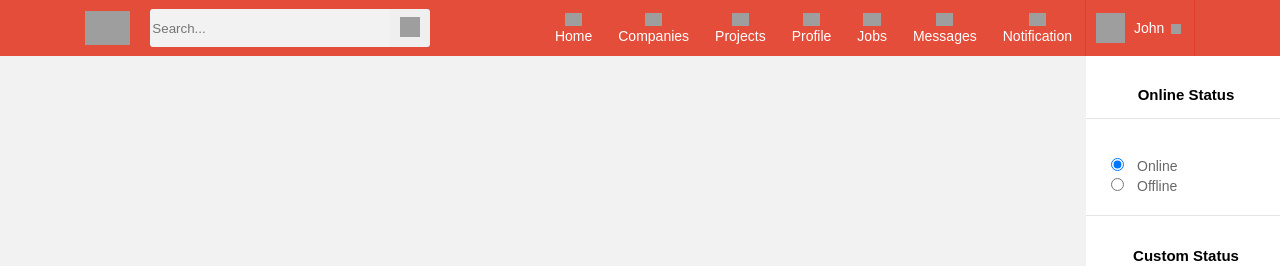
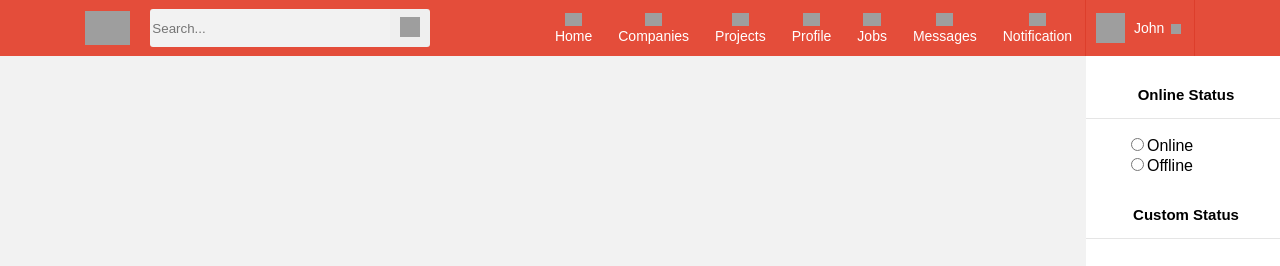
Before and after one commit to zaky06/cra-gh, a React (Create React App) app: page / in a window 1280 px wide. Both pictures are taken after a click on the element 1133 px from the left and 19 px from the top of the page. Shown: the top 266 px of the page. Built offline with nearby package versions, Linux system fonts and the light colour scheme; grey boxes are pictures that could not be loaded.

Commit message:
add component status

```diff
--- a/src/components/miniprofile/dropdown/dropdown.jsx
+++ b/src/components/miniprofile/dropdown/dropdown.jsx
@@ -1,6 +1,6 @@
 import React, { useState } from "react";
 import style from "./dropdown.module.css";
-import Demo1 from "./radio";
+import Status from "./status";
 import Search from "../../search/search";
 
 const Dropdown = () => {
@@ -24,7 +24,7 @@ const Dropdown = () => {
       {isMenuOpened && (
         <div className={style.menu}>
           <h3>Online Status</h3>
-          <Demo1 />
+          <Status />
           <h3>Custom Status</h3>
           <div className={style.search}>
             <Search />
@@ -32,24 +32,16 @@ const Dropdown = () => {
           <h3>Settings</h3>
           <div className={style.setting}>
             <a href="">
-                  <small>
-                    Account Setting
-                  </small>
+              <small>Account Setting</small>
             </a>
             <a href="">
-                  <small>
-                      Privacy
-                  </small>
+              <small>Privacy</small>
             </a>
             <a href="">
-                  <small>
-                      Faqs
-                  </small>
+              <small>Faqs</small>
             </a>
             <a href="">
-                  <small>
-                      Terms {`&`} Conditions
-                  </small>
+              <small>Terms {`&`} Conditions</small>
             </a>
           </div>
           <h3>Logout</h3>
--- a/src/components/miniprofile/dropdown/dropdown.module.css
+++ b/src/components/miniprofile/dropdown/dropdown.module.css
@@ -94,3 +94,7 @@ input {
 .setting {
     border-bottom: 1px solid #e5e5e5;
 }
+
+.statusForm {
+    color: black;
+}
--- a/src/components/miniprofile/dropdown/radio.jsx
+++ /dev/null
@@ -1,54 +0,0 @@
-import React, { Component } from "react";
-import style from "./dropdown.module.css"
-
-
-
-class Demo1 extends Component {
-
-    constructor() {
-        super();
-        this.state = {
-            name: 'Online'
-        };
-        this.onValChange = this.onValChange.bind(this);
-    }
-
-    onValChange = (event) => {
-        this.setState({
-            name: event.target.value
-        });
-    }
-
-    render() {
-        return (
-            <ul className={style.onOffStatus}>
-                  <li>
-                      <div className={style.fgtSec}>
-                          <input type="radio" value="Online" onChange={this.onValChange} checked={this.state.name === "Online"}/>
-                          <label >
-                            <span>
-
-                            </span>
-                          </label>
-                          <small>Online</small>
-                      </div>
-                  </li>
-                  <li>
-                      <div className={style.fgtSec}>
-                          <input type="radio" value="Offline" onChange={this.onValChange} checked={this.state.name === "Offline"} />
-                          <label >
-                            <span>
-
-                            </span>
-                          </label>
-                          <small>Offline</small>
-                      </div>
-                  </li>
-              </ul>
-        )
-    }
-
-}
-
-
-export default Demo1;
--- /dev/null
+++ b/src/components/miniprofile/dropdown/status.jsx
@@ -0,0 +1,27 @@
+import React from "react";
+import style from "./dropdown.module.css";
+
+const Status = () => {
+  return (
+    <form action="" className={style.statusForm}>
+      <ul>
+        <li>
+          <input
+            className={style.onOffStatus}
+            type="radio"
+            id="online"
+            name="status"
+            value="online"
+          />
+          <label htmlFor="online">Online</label>
+        </li>
+        <li>
+          <input type="radio" id="offline" name="status" value="offline" />
+          <label htmlFor="offline">Offline</label>
+        </li>
+      </ul>
+    </form>
+  );
+};
+
+export default Status;
```
Also changed, not shown: src/components/miniprofile/dropdown/radio2.jsx (deleted, +0 -46 lines). Lines whose indentation alone changed are shown as unchanged.
